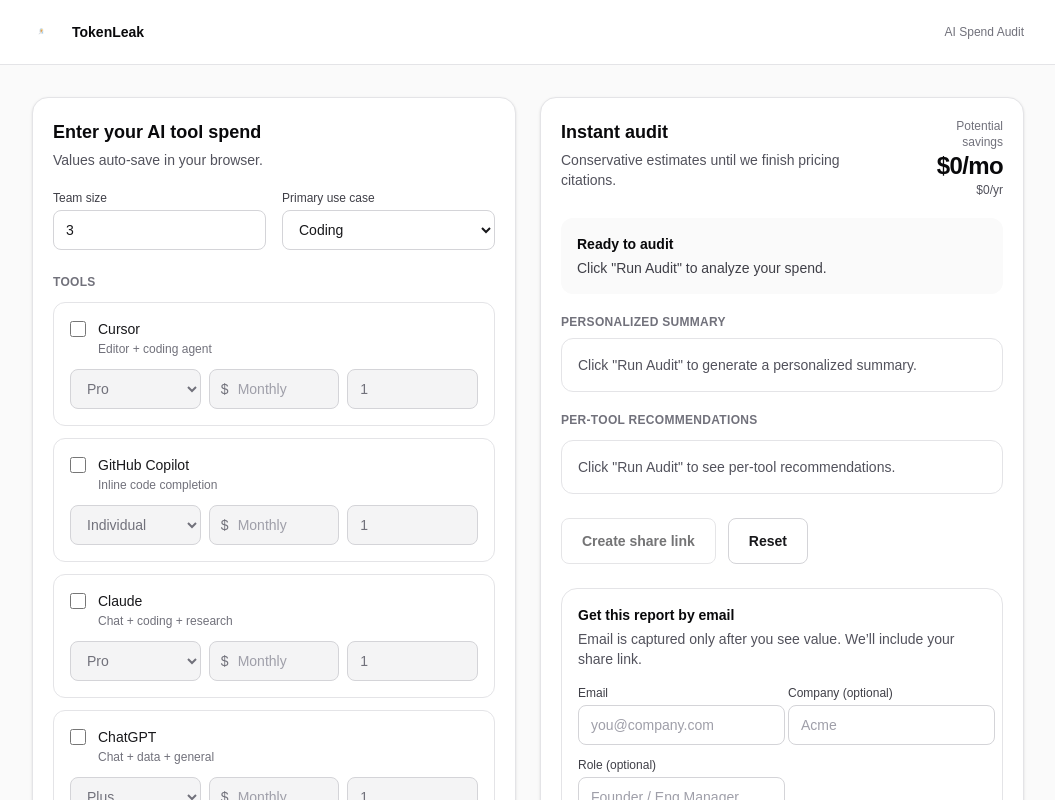
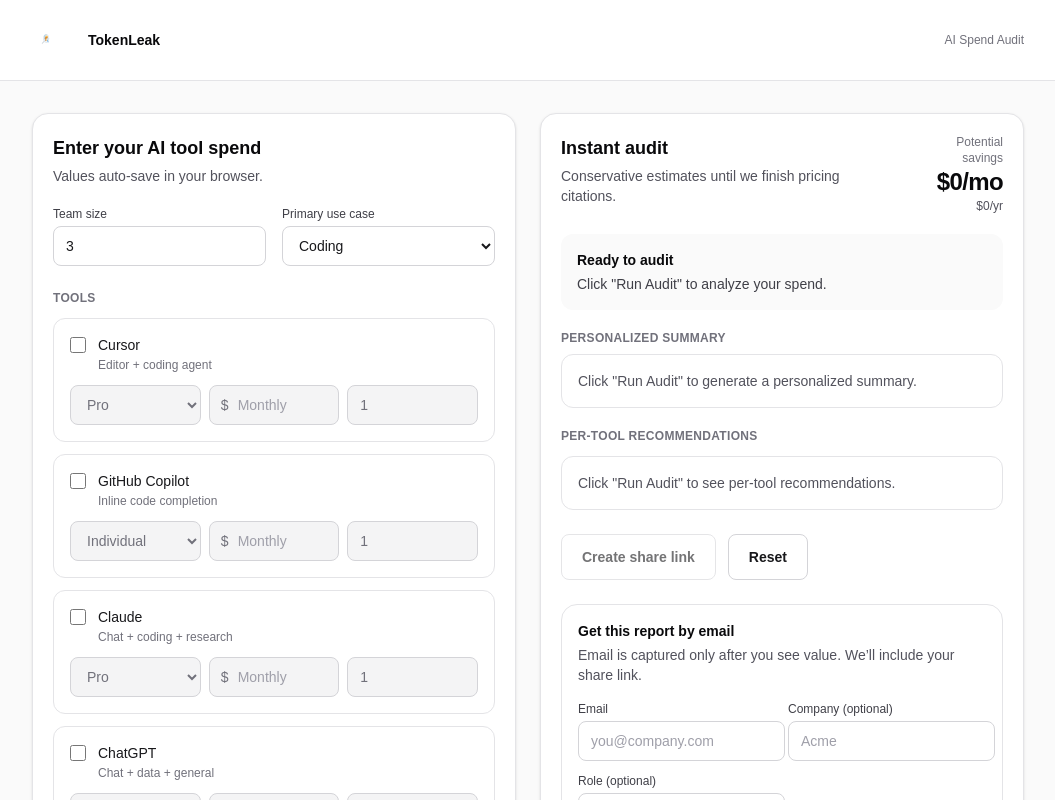
Before and after one commit to master-PA/TokenLeak, a Next.js app: page /audit in a window 1280 px wide. Shown: the top 800 px of the page, without its empty margins (112-1167 px from the left). Built offline with nearby package versions, Linux system fonts and the light colour scheme.

Commit message:
style: increase logo size to 48x48

```diff
--- a/src/app/audit/page.tsx
+++ b/src/app/audit/page.tsx
@@ -259,9 +259,9 @@
             <Image
               src="/tokenleak-logo.png"
               alt="TokenLeak"
-              width={32}
-              height={32}
-              className="h-8 w-8"
+              width={48}
+              height={48}
+              className="h-12 w-12"
               priority
             />
             <div className="text-sm font-semibold text-zinc-950">TokenLeak</div>
--- a/src/app/page.tsx
+++ b/src/app/page.tsx
@@ -11,9 +11,9 @@
               <Image
                 src="/tokenleak-logo.png"
                 alt="TokenLeak"
-                width={32}
-                height={32}
-                className="h-8 w-8"
+                width={48}
+                height={48}
+                className="h-12 w-12"
                 priority
               />
               <div className="text-sm font-semibold tracking-tight text-zinc-950">
```
